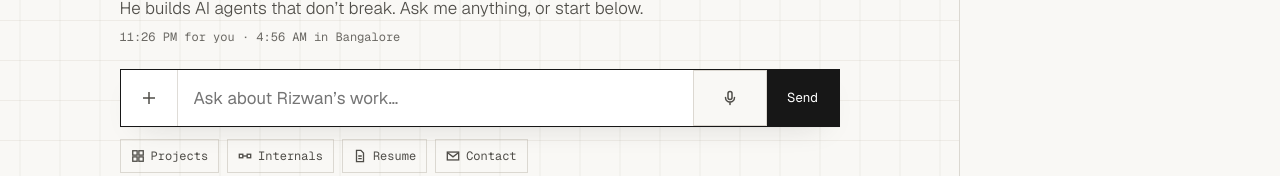
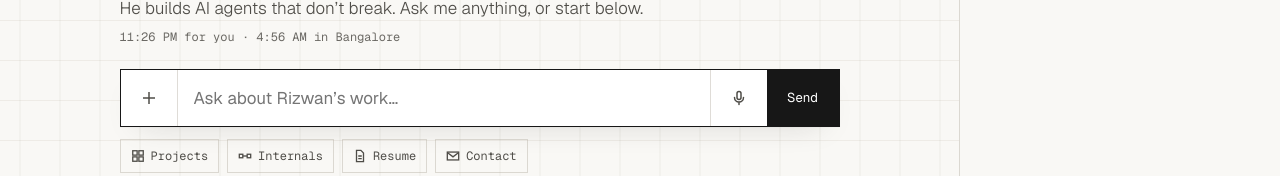
Before and after one commit to rizwan2004cs/portfolio, a Next.js app: page /agent in a window 1280 px wide. Shown: the part 272-448 px from the top of the page. Built offline with nearby package versions, Linux system fonts and the light colour scheme; a web font is replaced by a local one.

Commit message:
The mic sits like the plus button

```diff
--- a/src/app/globals.css
+++ b/src/app/globals.css
@@ -727,9 +727,11 @@
 
   /* ---------- role fit report ---------- */
   .fit .fithd { padding:var(--s4) var(--s4) 0; }
-  #form .mic { flex:0 0 auto; width:40px; border:1px solid var(--line); background:var(--bg); color:var(--soft); display:grid; place-items:center; cursor:pointer; }
+  /* the mic sits like the plus button: same width, a hairline on its left, no fill */
+  #form .mic { all:unset; cursor:pointer; flex:0 0 auto; width:48px; display:flex; align-items:center; justify-content:center; border-left:1px solid var(--line); color:var(--soft); }
+  .hslot #form .mic { width:56px; }
   #form .mic svg { width:16px; height:16px; fill:none; stroke:currentColor; stroke-width:1.5; stroke-linecap:round; }
-  #form .mic.on { color:var(--bad, #b00020); border-color:currentColor; animation:micpulse 1s ease-in-out infinite; }
+  #form .mic.on { color:var(--bad, #b00020); animation:micpulse 1s ease-in-out infinite; }
   @keyframes micpulse { 50% { opacity:.55; } }
   .cmp { width:100%; border-collapse:collapse; margin:var(--s3) 0 0; font-size:14px; line-height:20px; }
   .cmp th, .cmp td { text-align:left; vertical-align:top; padding:var(--s2) var(--s4); border-bottom:1px solid var(--line); }
```
